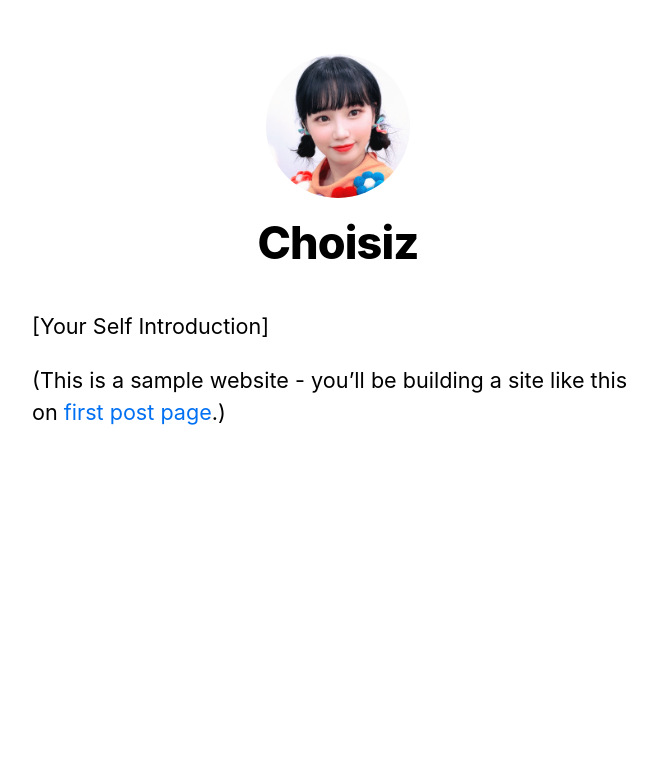
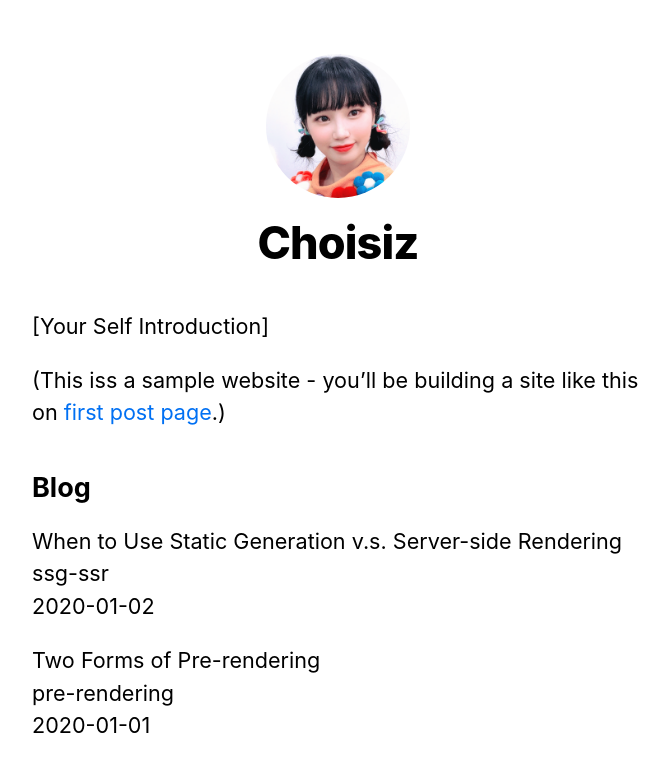
Before and after one commit to Choisiz/NEXTJS, a Next.js app in the folder blog/: page / in a window 1280 px wide. Shown: the top 772 px of the page, without its empty margins (302-971 px from the left). Built offline with nearby package versions, Linux system fonts and the light colour scheme.

Commit message:
blog-project datafetching

```diff
--- /dev/null
+++ b/blog/lib/post.js
@@ -0,0 +1,35 @@
+import fs from "fs";
+import path from "path";
+import matter from "gray-matter";
+
+const postsDirectory = path.join(process.cwd(), "posts");
+
+export function getSortedPostsData() {
+  // Get file names under /posts
+  const fileNames = fs.readdirSync(postsDirectory);
+  const allPostsData = fileNames.map((fileName) => {
+    // Remove ".md" from file name to get id
+    const id = fileName.replace(/\.md$/, "");
+
+    // Read markdown file as string
+    const fullPath = path.join(postsDirectory, fileName);
+    const fileContents = fs.readFileSync(fullPath, "utf8");
+
+    // Use gray-matter to parse the post metadata section
+    const matterResult = matter(fileContents);
+
+    // Combine the data with the id
+    return {
+      id,
+      ...matterResult.data,
+    };
+  });
+  // Sort posts by date
+  return allPostsData.sort((a, b) => {
+    if (a.date < b.date) {
+      return 1;
+    } else {
+      return -1;
+    }
+  });
+}
--- a/blog/package.json
+++ b/blog/package.json
@@ -6,6 +6,7 @@
     "start": "next start"
   },
   "dependencies": {
+    "gray-matter": "^4.0.3",
     "next": "latest",
     "react": "18.2.0",
     "react-dom": "18.2.0"
--- /dev/null
+++ b/blog/pages/api/posts.js
@@ -0,0 +1,6 @@
+import { getSortedPostsData } from "../../lib/post";
+
+export default function handler(req, res) {
+  const allPostsData = getSortedPostsData();
+  res.status(200).json({ allPostsData });
+}
--- a/blog/pages/index.js
+++ b/blog/pages/index.js
@@ -1,8 +1,39 @@
 import Head from "next/head";
 import Layout, { siteTitle } from "../components/layout";
 import utilStyles from "../styles/utils.module.css";
+//import { getSortedPostsData } from "../lib/post";
+import { useEffect, useState } from "react";
 
-export default function Home() {
+//SSG
+//export async function getStaticProps() {
+//  const allPostsData = getSortedPostsData();
+//  return {
+//    props: {
+//      allPostsData,
+//    },
+//  };
+//}
+
+export async function getStaticProps() {
+  const response = await fetch("http://localhost:3000//api/posts");
+  const json = await response.json();
+  return {
+    props: {
+      allPostsData: json.allPostsData,
+    },
+  };
+}
+
+export default function Home({ allPostsData }) {
+  //csr
+  //const [allPostsData, setAllPostsData] = useState([]);
+  //useEffect(() => {
+  //  fetch("/api/posts", {
+  //    method: "GET",
+  //  })
+  //    .then((res) => res.json())
+  //   .then((data) => setAllPostsData(data.allPostsData));
+  //}, []);
   return (
     <Layout home>
       <Head>
@@ -11,9 +42,24 @@ export default function Home() {
       <section className={utilStyles.headingMd}>
         <p>[Your Self Introduction]</p>
         <p>
-          (This is a sample website - you’ll be building a site like this on{" "}
+          (This iss a sample website - you’ll be building a site like this on{" "}
           <a href="/posts/first-post">first post page</a>.)
         </p>
+      </section>
+
+      <section className={`${utilStyles.headingMd} ${utilStyles.padding1px}`}>
+        <h2 className={utilStyles.headingLg}>Blog</h2>
+        <ul className={utilStyles.list}>
+          {allPostsData.map(({ id, date, title }) => (
+            <li className={utilStyles.listItem} key={id}>
+              {title}
+              <br />
+              {id}
+              <br />
+              {date}
+            </li>
+          ))}
+        </ul>
       </section>
     </Layout>
   );
--- /dev/null
+++ b/blog/posts/pre-rendering.md
@@ -0,0 +1,11 @@
+---
+title: "Two Forms of Pre-rendering"
+date: "2020-01-01"
+---
+
+Next.js has two forms of pre-rendering: **Static Generation** and **Server-side Rendering**. The difference is in **when** it generates the HTML for a page.
+
+- **Static Generation** is the pre-rendering method that generates the HTML at **build time**. The pre-rendered HTML is then _reused_ on each request.
+- **Server-side Rendering** is the pre-rendering method that generates the HTML on **each request**.
+
+Importantly, Next.js lets you **choose** which pre-rendering form to use for each page. You can create a "hybrid" Next.js app by using Static Generation for most pages and using Server-side Rendering for others.
--- /dev/null
+++ b/blog/posts/ssg-ssr.md
@@ -0,0 +1,19 @@
+---
+title: "When to Use Static Generation v.s. Server-side Rendering"
+date: "2020-01-02"
+---
+
+We recommend using **Static Generation** (with and without data) whenever possible because your page can be built once and served by CDN, which makes it much faster than having a server render the page on every request.
+
+You can use Static Generation for many types of pages, including:
+
+- Marketing pages
+- Blog posts
+- E-commerce product listings
+- Help and documentation
+
+You should ask yourself: "Can I pre-render this page **ahead** of a user's request?" If the answer is yes, then you should choose Static Generation.
+
+On the other hand, Static Generation is **not** a good idea if you cannot pre-render a page ahead of a user's request. Maybe your page shows frequently updated data, and the page content changes on every request.
+
+In that case, you can use **Server-Side Rendering**. It will be slower, but the pre-rendered page will always be up-to-date. Or you can skip pre-rendering and use client-side JavaScript to populate data.
```
Also changed, not shown: 1 other file (tests, documents, lock files or other folders).
